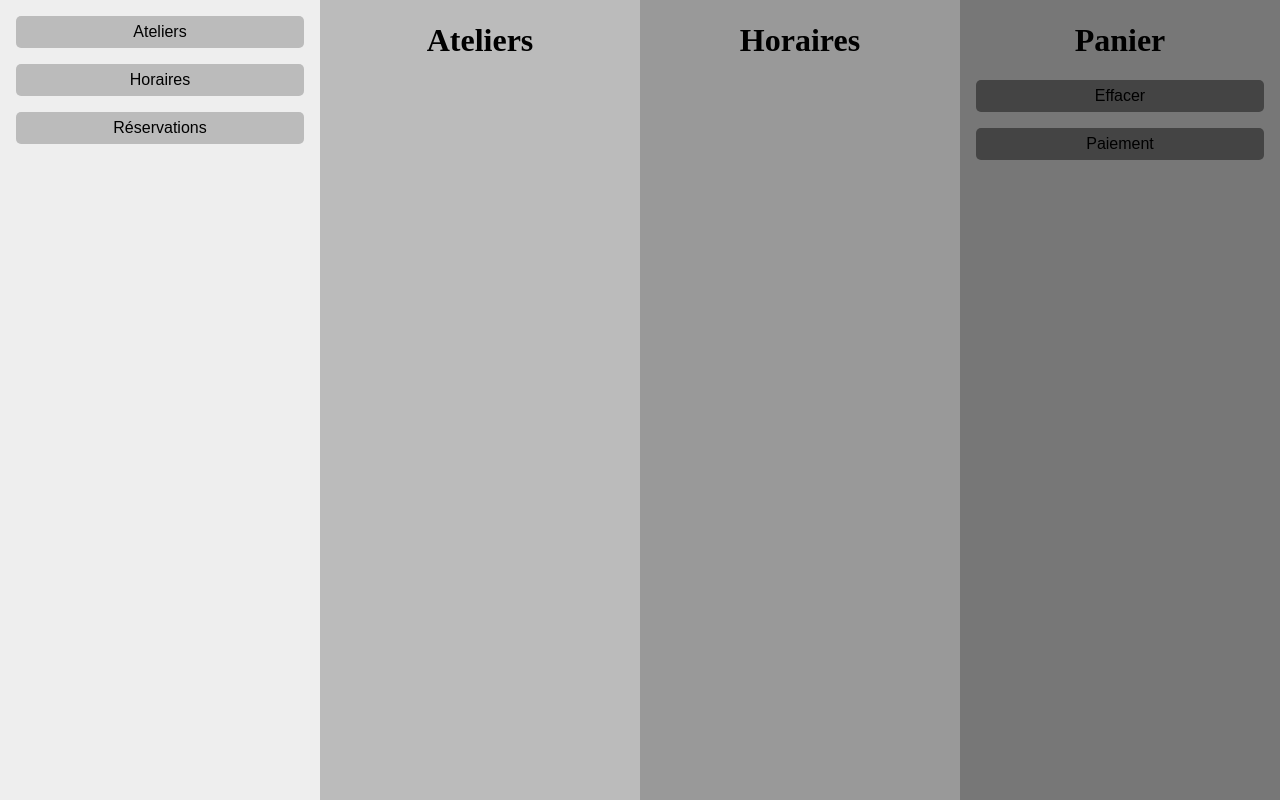
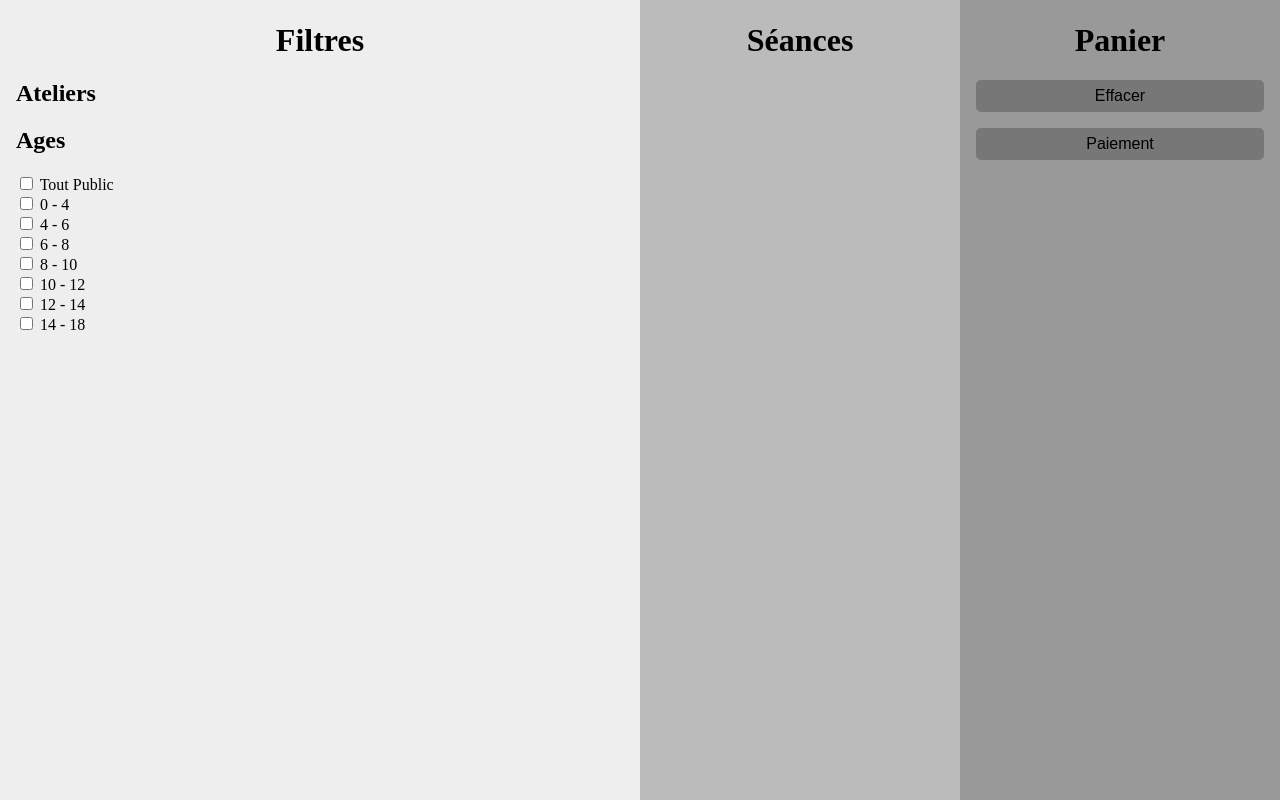
Before and after one commit to Dorsug/tickets, a Flask app: page / in a window 1280 px wide. Shown: the part 42-842 px from the top of the page. Run offline with Flask 2, Linux system fonts and the light colour scheme.

Commit message:
Ajout de l'interface pour les filtres d'ateliers et d'ages

```diff
--- a/app/app.py
+++ b/app/app.py
@@ -11,7 +11,18 @@ app.teardown_appcontext(db.close_db)
 
 @app.route('/')
 def index():
-    return render_template('index.html')
+    c = db.get_cursor()
+    ateliers = db.callproc(c, 'listerAtelier')
+    ages = ['Tout Public',
+            '0 - 4',
+            '4 - 6',
+            '6 - 8',
+            '8 - 10',
+            '10 - 12',
+            '12 - 14',
+            '14 - 18'
+            ]
+    return render_template('index.html', ateliers=ateliers, ages=ages)
 
 
 @app.route('/ateliers')
--- a/assets/css/styles.css
+++ b/assets/css/styles.css
@@ -23,7 +23,7 @@ h1 {
 
 #main {
     display: grid;
-    grid-template-columns: 1fr 1fr 1fr 1fr;
+    grid-template-columns: 2fr 1fr 1fr;
     height: 100%;
 }
 
@@ -43,10 +43,6 @@ h1 {
 
 #pane3 {
     grid-column 3;
-}
-
-#pane4 {
-    grid-column 4;
 }
 
 .menu .bulle {
--- a/assets/js/script.js
+++ b/assets/js/script.js
@@ -104,3 +104,13 @@ function viderPanier() {
         }
     });
 }
+
+function getChecked() {
+    data = {'atelier': [], 'age': []};
+    for (checkbox of document.querySelectorAll('input[type="checkbox"]')) {
+        if (checkbox.checked == true) {
+            data[checkbox.name].push(checkbox.value);
+        }
+    }
+    return data
+}
--- a/templates/index.html
+++ b/templates/index.html
@@ -25,22 +25,35 @@
         </div>
 
         <div id="main">
-            <div id="pane1" class="pane menu">
-                <button class="bulle" onclick="listerAteliers();">Ateliers</button>
-                <button class="bulle" onclick="listerHoraires();">Horaires</button>
-                <button class="bulle" >Réservations</button>
+            <div id="pane1" class="pane">
+                <h1>Filtres</h1>
+                <div class="content">
+                    <h2>Ateliers</h2>
+
+                    <div class="ateliers">
+                    {% for atelier in ateliers %}
+                        <label>
+                            <input type="checkbox" name="atelier" value="{{ atelier.ID }}" autocomplete="off">
+                            {{ atelier.Nom }}
+                        </label><br />
+                    {% endfor %}
+                    </div>
+
+                    <h2>Ages</h2>
+                    {% for age in ages %}
+                        <label>
+                            <input type="checkbox" name="age" value="{{ loop.index }}" autocomplete="off">
+                            {{ age }}
+                        </label><br />
+                    {% endfor %}
+                </div>
             </div>
             <div id="pane2" class="pane">
-                <h1>Ateliers</h1>
+                <h1>Séances</h1>
                 <div class="content">
                 </div>
             </div>
             <div id="pane3" class="pane">
-                <h1>Horaires</h1>
-                <div class="content">
-                </div>
-            </div>
-            <div id="pane4" class="pane">
                 <h1>Panier</h1>
                 <div class="menu">
                     <button class="bulle" onclick="viderPanier()">Effacer</button>
```
